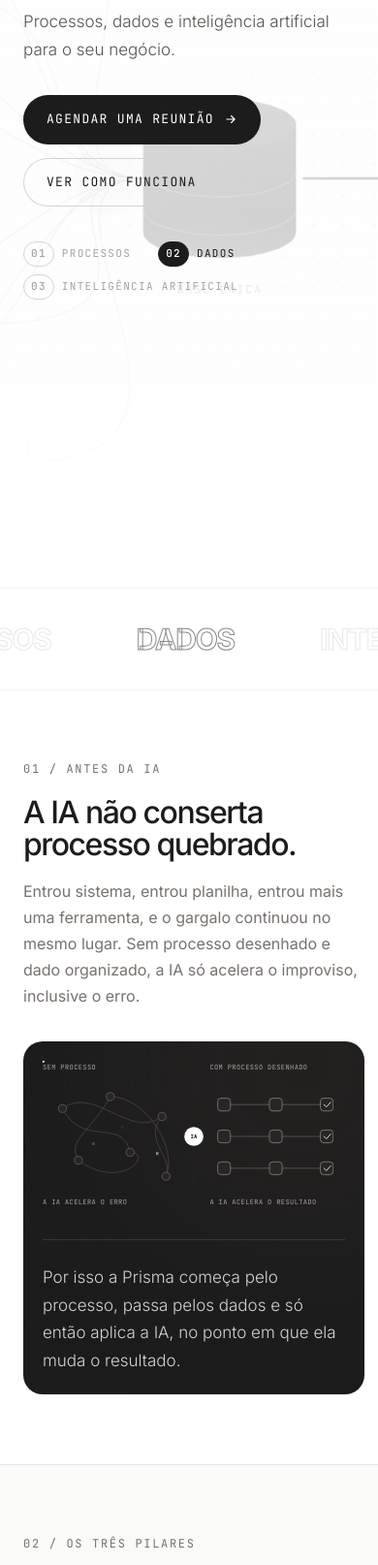
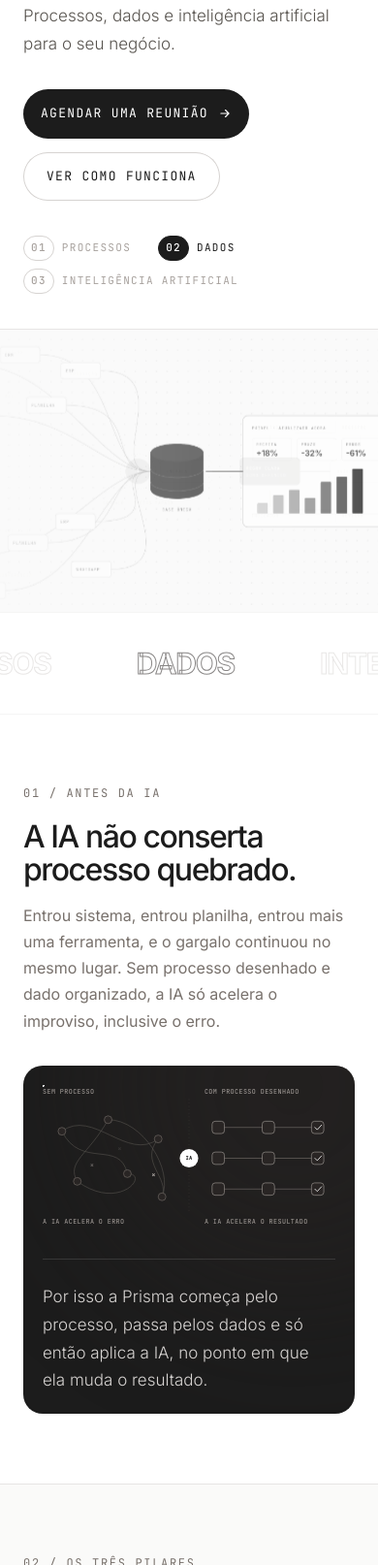
Before and after one commit to ViniciusSouzadata/prisma-site, a plain HTML site: page index.html in a window 390 px wide. Shown: the part 238-1852 px from the top of the page at 97% size. Drawn offline with Linux system fonts and the light colour scheme; animation ran at ten frames a second.

Commit message:
LP v2: ajustes de celular (hero em faixa, grid, logos)
Co-Authored-By: Claude Sonnet 5.5 <noreply@anthropic.com>

```diff
--- a/index.html
+++ b/index.html
@@ -245,7 +245,7 @@
   .cl img { --k: 1; display: block; height: calc(var(--s) * var(--k) * 1px); width: auto; max-width: 78%; object-fit: contain; transition: transform .4s; }
   .clients { --k: 1; }
   @media (max-width: 1000px) { .cl img { --k: .8; } }
-  @media (max-width: 640px) { .cl img { --k: .62; } }
+  @media (max-width: 640px) { .cl img { --k: .78; } }
   .cl:hover img { transform: scale(1.04); }
   .chips { display: flex; flex-wrap: wrap; gap: 10px; margin-top: 36px; }
   .chip { padding: 8px 16px; border: 1px solid var(--stone-300); border-radius: 999px; background: #fff; font-size: 13px; font-weight: 500; color: var(--stone-800); transition: background .2s, color .2s; }
@@ -317,6 +317,21 @@
     .stage-steps .bar { display: none; }
     .faq p { padding-right: 0; }
     .antes .mo text { font-size: 17px; letter-spacing: 1px; }
+  }
+  /* celular e tablet: coluna única, arte do hero em faixa abaixo do texto */
+  @media (max-width: 1000px) {
+    .grid12 { grid-template-columns: minmax(0, 1fr); gap: 32px; }
+    .hero { flex-direction: column; align-items: stretch; padding: 104px 0 0; min-height: 0; }
+    .hero-in { max-width: none; }
+    .hero-overlay { display: none; }
+    .hero-bg { position: relative; inset: auto; order: 2; width: 100%; aspect-ratio: 4 / 3; margin-top: 36px; border-top: 1px solid var(--stone-200); }
+    .slide img { object-position: 68% center; }
+    .partner { grid-template-columns: minmax(0, 1fr); }
+    .ph { max-width: none; aspect-ratio: 1 / 1; }
+  }
+  @media (max-width: 640px) {
+    .pbtn.big[href^="mailto"] { font-size: 13px !important; padding: 15px 18px; max-width: 100%; }
+    .contact h2 { font-size: clamp(34px, 9.5vw, 46px); }
   }
 </style>
 </head>
```
